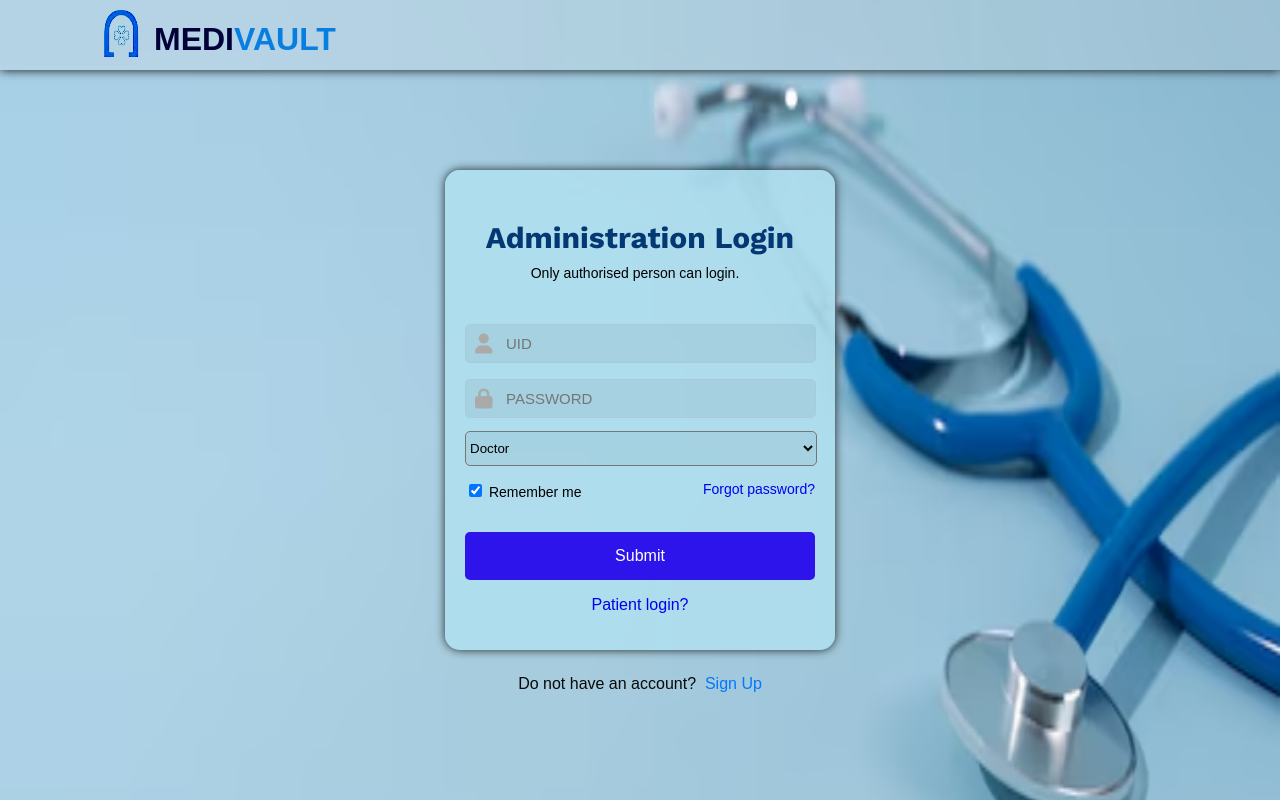
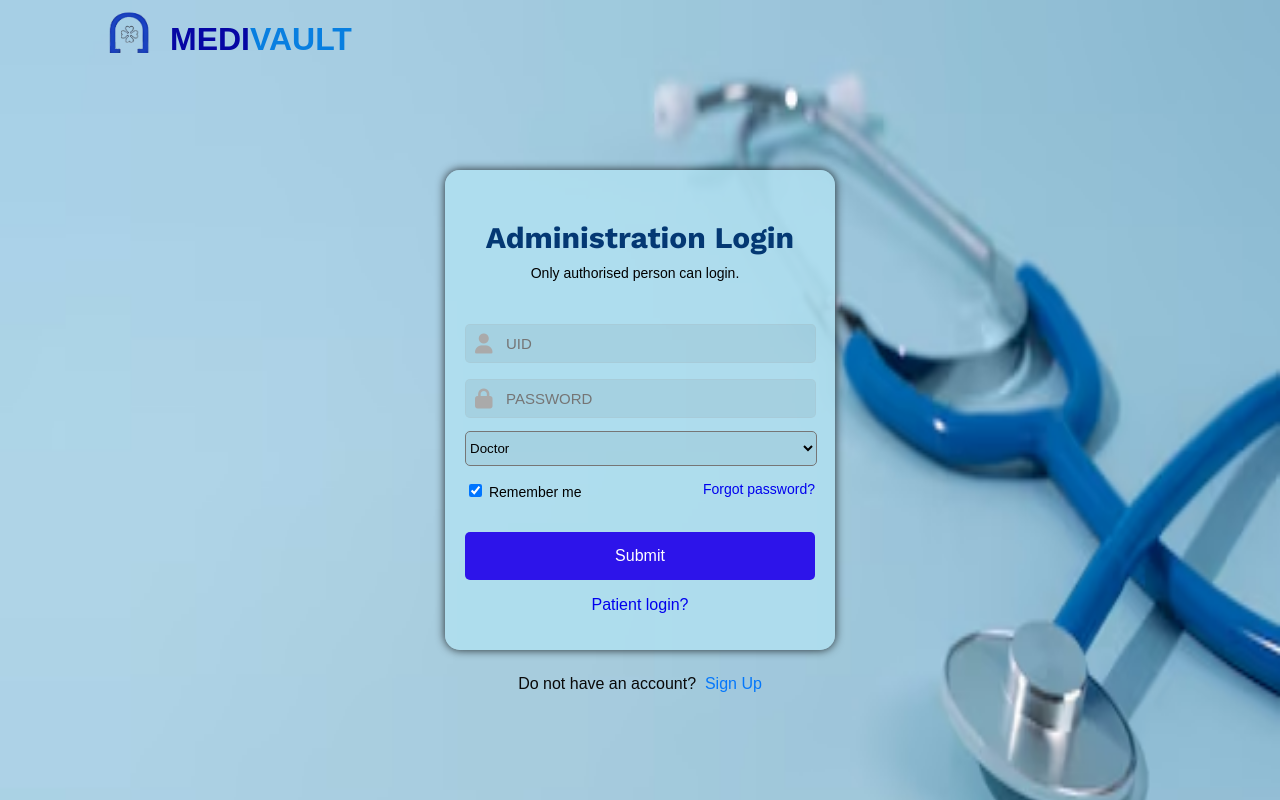
Before and after one commit to Madhuk1808/Medivault, a plain HTML site: page adminlogin2.html in a window 1280 px wide. Drawn offline with nearby package versions, Linux system fonts and the light colour scheme.

Commit message:
Update adminlogin2.html

```diff
--- a/adminlogin2.html
+++ b/adminlogin2.html
@@ -207,10 +207,16 @@ button:hover {
     <source src="images/ModernBlue Digital Tech Business Summit Video Background .MP4" type="video/mp4">
     Your browser does not support the video tag.
 </video> -->
-<div class="navbar">
+<!-- <div class="navbar">
     <img src="images/Untitled design.jpg">
     <h1><span class="h1colour">MEDI</span><span class="h2colour">VAULT</span></h1>
+</div> -->
+
+<div style="display: flex; height: 70px;">
+  <img src="images/Untitled design.png" style="width: 110px; height: 150px; margin-left: 90px; margin-top: -55px;">
+  <h1 style="margin-left: -30px;"><span style="color: rgb(6, 6, 164);">MEDI</span><span style="color: rgb(8, 127, 224);">VAULT</span></h1>
 </div>
+
 <div class="container">
   <div class="wel">
     <div class="welcome">
```
